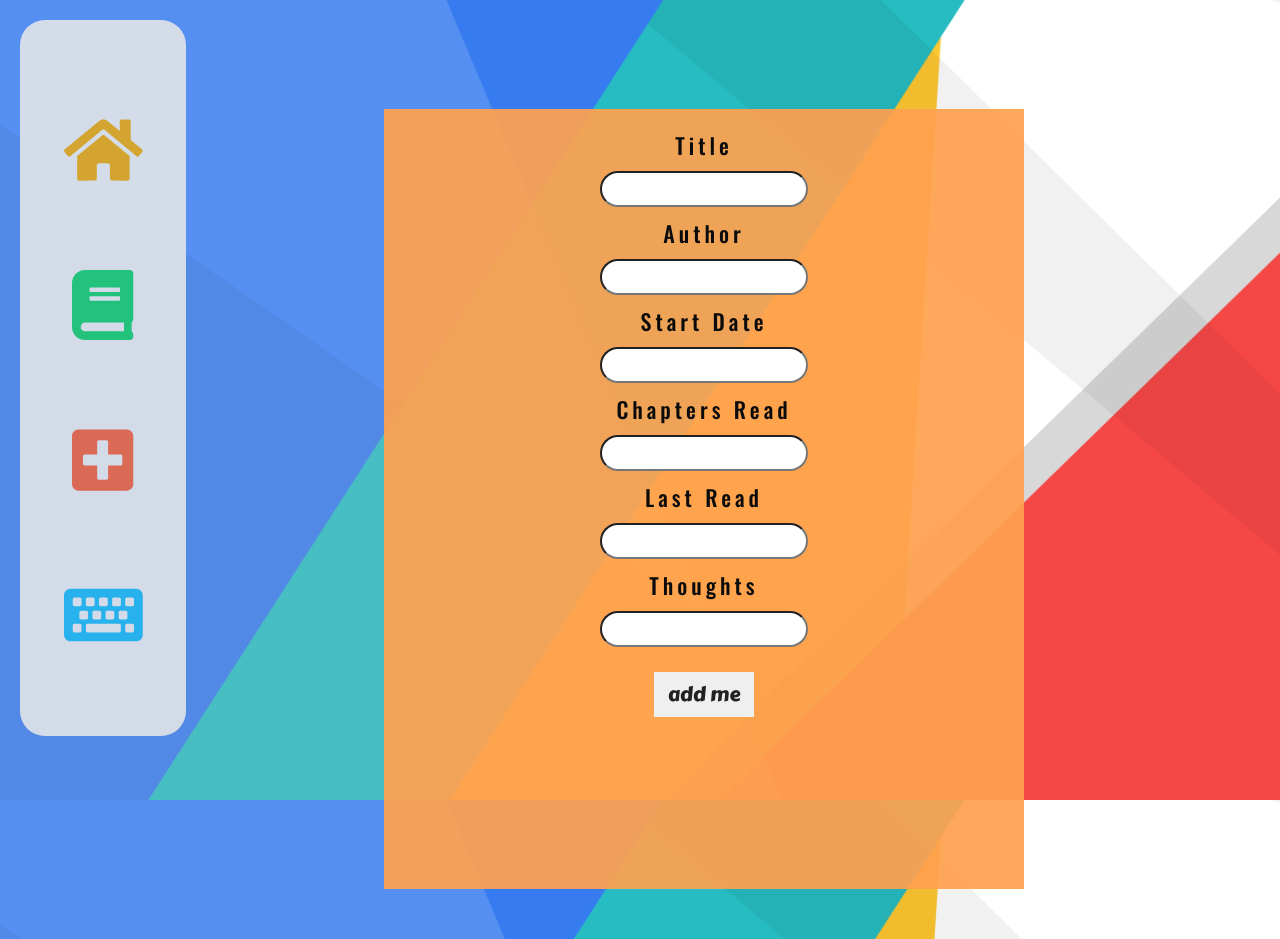
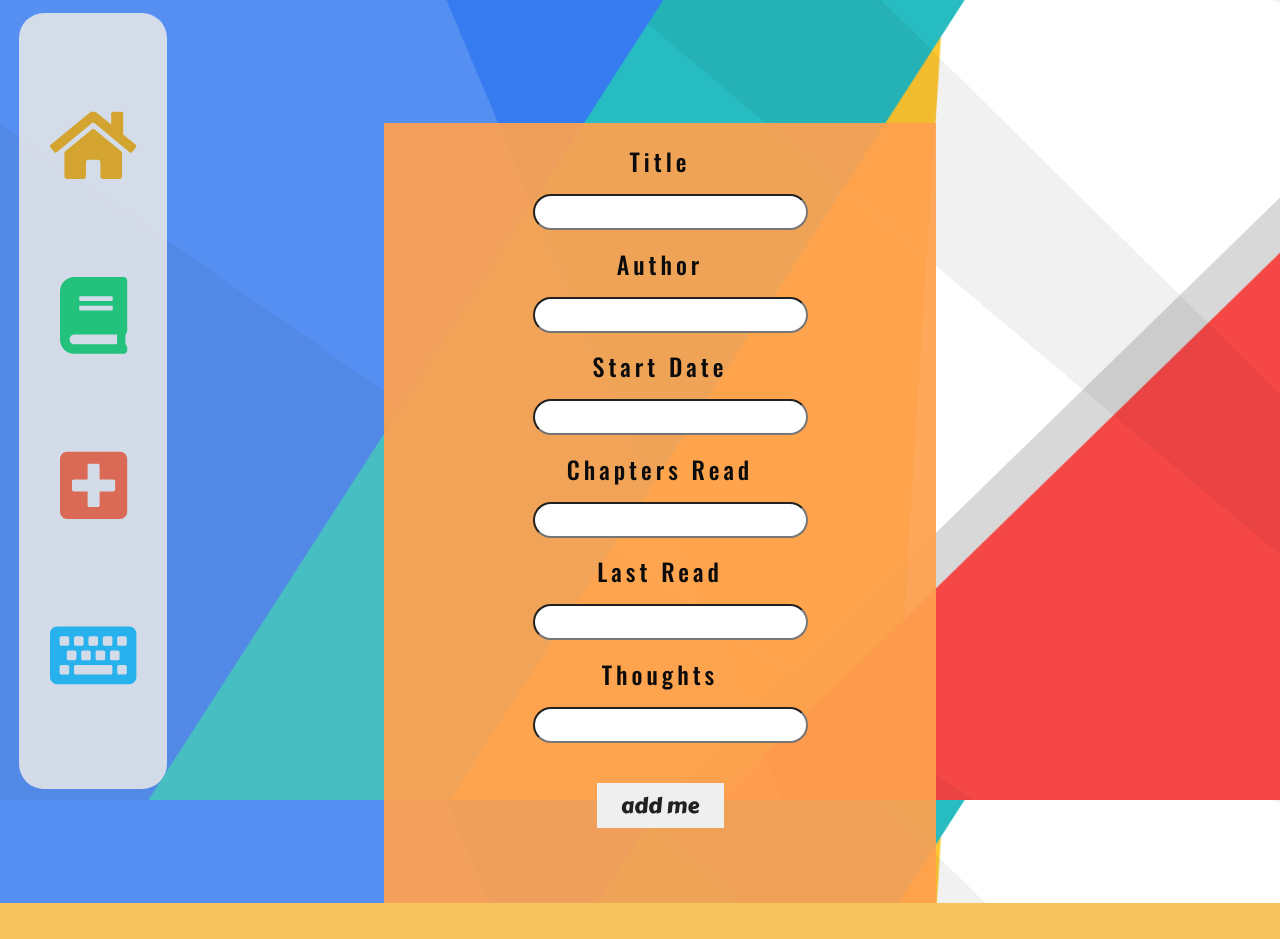
Before and after one commit to shelby-frolycoding/bookends, a React (Create React App) app: page /add-book in a window 1280 px wide. After the commit the page ends 903 px from the top, so only its background shows below. Built offline with nearby package versions, Linux system fonts and the light colour scheme; no server answers.

Commit message:
adding response ness

```diff
--- a/public/index.html
+++ b/public/index.html
@@ -3,15 +3,13 @@
   <head>
     <meta charset="utf-8" />
     <link rel="icon" href="%PUBLIC_URL%/favicon.ico" />
-    <meta name="viewport" content="width=device-width, initial-scale=1">
+    <meta name="viewport" content="width=device-width, initial-scale=1.0" />
     <meta name="theme-color" content="#000000" />
     <meta name="description"content="Web site created using create-react-app"/>
     <link rel="apple-touch-icon" href="%PUBLIC_URL%/logo192.png" />
     <link rel="manifest" href="%PUBLIC_URL%/manifest.json" />
 <link rel="preconnect" href="https://fonts.gstatic.com">
 <link href="https://fonts.googleapis.com/css2?family=Fredoka+One&family=Josefin+Sans:wght@700&display=swap" rel="stylesheet">
-<link rel="preconnect" href="https://fonts.gstatic.com">
-<link href="https://fonts.googleapis.com/css2?family=Yanone+Kaffeesatz:wght@300;700&display=swap" rel="stylesheet">
 <link rel="preconnect" href="https://fonts.gstatic.com">
 <link href="https://fonts.googleapis.com/css2?family=Carter+One&display=swap" rel="stylesheet">
 <link rel="preconnect" href="https://fonts.gstatic.com">
--- a/src/App.css
+++ b/src/App.css
@@ -11,21 +11,19 @@ body {
   font-family: 'Fredoka One', cursive;
   text-shadow: 2px 2px rgb(31, 31, 31);
   background-color: rgba(232, 232, 232, 0.865);
-  width: 1190px;
-  height: 130px;
-  font-size: 90px;
+  width: 80%;
+  font-size: 600%;
   color: rgba(255, 170, 42, 0.968);
   justify-content: center;
   margin-left: 14.5%;
   border-radius: 25px;
-  margin-top: -51%;
-  padding: -10px;
-  letter-spacing: 10px;
+  margin-top: -54%;
+  padding: -10%;
+  letter-spacing: 11px;
 
 
 }
-
-h1 {
+ h1 {
   color: rgb(43, 43, 43);
   font-family: 'Carter One', cursive;
   font-size: 17px;
@@ -43,16 +41,16 @@ h1 {
   display: flex;
   font-family: 'Fredoka One', cursive;
   text-shadow: 2px 2px rgb(31, 31, 31);
-  background-color: rgba(255, 61, 61, 0.865);
-  width: 700px;
+  background-color: rgba(96, 96, 96, 0.954);
+  width: 50%;
   height: 200px;
-  font-size: 100px;
+  font-size: 700%;
   color: rgba(250, 250, 250, 0.968);
   text-align: center;
   justify-content: center;
   letter-spacing: 10px;
-  margin-left: 31%;
-  margin-top: 200px;
+  margin-left: 28%;
+  margin-top: 10%;
   padding-top: 50px;
   border: solid;
   border-color: rgba(43, 43, 43, 0.673);
@@ -61,23 +59,22 @@ h1 {
 
 }
 .empty {
-
-height: 1000px;
-width: auto;
+width: 100%;
+height: 100px;
 
 }
 
 
 .nav-bar {
 
-font-size: 70px;
-padding: 18px;
-margin-left: 20px;
-margin-top: 20px;
-left: 25px;
+font-size: 480%;
+padding: 10px;
+padding-bottom: 10px;
+margin-left: 1.5%;
+margin-top: 1%;
 background-color: rgba(232, 232, 232, 0.865);
-height: 680px;
-width: 130px;
+height: 100%;
+width: 10%;
 border-radius: 25px;
 font-family: 'Fredoka One', cursive;
 text-shadow: 2px 2px rgb(31, 31, 31);
@@ -114,3 +111,14 @@ background-color: rgba(201, 201, 201, 0.906);
 .write-icon:hover {
   background-color: rgba(201, 201, 201, 0.906);
 }
+
+html,
+body {
+    height: 100%;
+}
+@media (min-width: 600px) {
+  html,
+  body {
+      height: 100%;
+  }
+}
--- a/src/App.js
+++ b/src/App.js
@@ -30,7 +30,7 @@ function App() {
 
       <Route exact path='/'>
         <div className="header-fix">
-          <header>BookEnds</header>
+          <header className= "main-header">BookEnds</header>
         </div>
         <Home setToggleFetch={setToggleFetch} />
       </Route>
--- a/src/Components/Add.css
+++ b/src/Components/Add.css
@@ -9,18 +9,18 @@ letter-spacing: 4px;
 
 .add-new{
   background-color: rgba(255, 161, 79, 0.927);
-  width: 600px;
+  width: 40%;
   height: 740px;
   display: flex;
   justify-content: center;
   margin-left: 30%;
-  margin-top: -49%;
+  margin-top: -52%;
   text-align: center;
   padding: 20px;
   justify-content: space-around;
   font-family: 'Oswald', sans-serif;
-  font-size: 22px;
-  margin-bottom: 50px;
+  font-size: 150%;
+  margin-bottom: 20%;
 }
 form {
   font-family: 'Oswald', sans-serif;
@@ -29,21 +29,21 @@ form {
 input {
 display: flex;
 flex-direction: column;
-width: 200px;
+width: 105%;
 height: 30px;
 text-align: center;
-margin-top: 10px;
-margin-bottom: 10px;
+margin-top: 6%;
+margin-bottom: 6%;
 border-radius: 20px;
 font-family: 'Oswald', sans-serif;
-font-size: 19px;
+font-size: 100%;
 
 }
 
 
 .add-button {
 height: 45px;
-width : 100px;
+width : 50%;
 margin-left: 0%;
 text-align: center;
 justify-content: center;
@@ -52,11 +52,25 @@ color: rgb(33, 33, 33);
 text-decoration: none;
 font-family: 'Carter One', cursive;
 font-size: 19px;
-margin-top: 15px;
+margin-top: 10%;
 text-align: center;
-font-size: 20px;
+font-size: 90%;
 
 }
 .add-button:hover {
 background-color: tomato;
 }
+
+html,
+body {
+    /*background: red;*/
+    height: 100%;
+}
+
+@media (min-width: 600px) {
+  html,
+  body {
+      /*background: green;*/
+      height: 100%;
+  }
+}
--- a/src/Components/Books.css
+++ b/src/Components/Books.css
@@ -3,10 +3,9 @@
 }
 
 .total-book img {
-  width: 370px;
+  width: 65%;
   height: auto;
-  left: 588px;
-  margin-top: -470px;
+  margin-top: -81%;
   padding-left: 10px;
   display: flex;
 
@@ -14,7 +13,7 @@
 
   .book-title, .author, .chaptersread, .start-date, .lastread, .thoughts {
     font-size: 13.5px;
-    margin-top: -5px;
+    margin-top: -1%;
     margin-bottom: -5px;
     font-family: 'Carter One', cursive;
     text-shadow: 1.5px 1.5px black;
@@ -27,10 +26,11 @@
 
 
 
+
   .total-book{
     background-color: rgba(138, 138, 138, 0.954);
     background-size: contain;
-    width: 600px;
+    width: 41%;
     height: 600px;
     display: flex;
     margin-left: 9%;
@@ -42,8 +42,9 @@
     padding-bottom: 10px;
     padding-top: 10px;
     border-radius: 10px;
-    margin-top: 100px;
-    margin-bottom: 820px;
+    margin-top: 3%;
+    margin-bottom: 60%;
+    /* margin-bottom: 820px; */
 
 
 
@@ -71,3 +72,16 @@ margin-left: 20px;
   background-color: tomato;
 
   }
+
+  html,
+body {
+    /*background: red;*/
+    height: 100%;
+}
+@media (min-width: 600px) {
+  html,
+  body {
+      /*background: green;*/
+      height: 100%;
+  }
+}
--- a/src/Components/Books.jsx
+++ b/src/Components/Books.jsx
@@ -24,27 +24,27 @@ function Books(props) {
           <div className="total-book">
 
             <div className="book-title">
-              <h1>Title:</h1>
+              <h1 className="h-books">Title:</h1>
               <h2>{item.fields.title}</h2>
             </div>
             <div className="author">
-              <h1>By:</h1>
+              <h1 className="h-books">By:</h1>
               <h2>{item.fields.author}</h2>
             </div>
             <div className="start-date">
-              <h1>Start Date:</h1>
+              <h1 className="h-books">Start Date:</h1>
               <h2>{item.fields.startdate}</h2>
             </div>
             <div className="chaptersread">
-              <h1>Last Chapter:</h1>
+              <h1 className="h-books">Last Chapter:</h1>
               <h2>{item.fields.chaptersread}</h2>
             </div>
             <div className="lastread">
-              <h1>Last Read:</h1>
+              <h1 className="h-books">Last Read:</h1>
               <h2>{item.fields.lastread}</h2>
             </div>
             <div className="thoughts">
-              <h1>Thoughts:</h1>
+              <h1 className="h-books">Thoughts:</h1>
               <h2>{item.fields.thoughts}</h2>
             </div>
             <div className="book-image">
--- a/src/Components/Home.jsx
+++ b/src/Components/Home.jsx
@@ -4,7 +4,7 @@ const Home = () => {
   return (
   <div>
     <div className="welcome">
-      <header>hi there.</header>
+      <header>let's read.</header>
     </div>
       <div className="empty"></div>
       </div>
--- a/src/Components/Log.css
+++ b/src/Components/Log.css
@@ -82,3 +82,16 @@ margin-left: -70%;
 margin-left: 46%;
 font-family: 'Oswald', sans-serif;
 }
+
+html,
+body {
+    /*background: red;*/
+    height: 100%;
+}
+@media (min-width: 600px) {
+  html,
+  body {
+      /*background: green;*/
+      height: 100%;
+  }
+}
--- a/src/Components/Showlog.jsx
+++ b/src/Components/Showlog.jsx
@@ -33,15 +33,15 @@ function Showlog(props) {
         <div className="all-log">
 
           <div className="book-show">
-            <h1>Title:</h1>
+            <h1 className="h-one">Title:</h1>
             <h2 className= "log-data">{item.fields.book}</h2>
           </div>
           <div className="date-show">
-            <h1>Date:</h1>
+            <h1 className="h-one">Date:</h1>
             <h2 className= "log-data">{item.fields.logdate}</h2>
           </div>
           <div className="log-show">
-            <h1>Thoughts:</h1>
+            <h1 className="h-one">Thoughts:</h1>
             <h2 className= "log-data">{item.fields.log}</h2>
           </div>
         </div>
```
Also changed, not shown: 1 other file (tests, documents, lock files or other folders).
